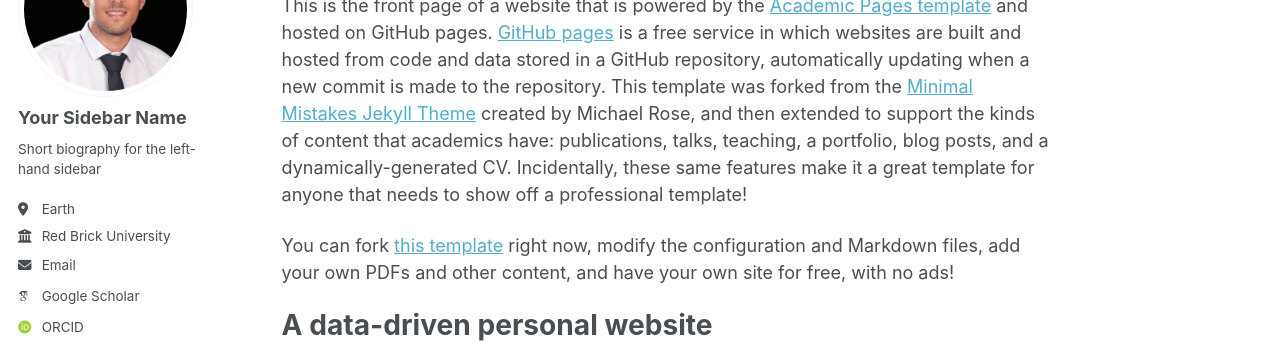
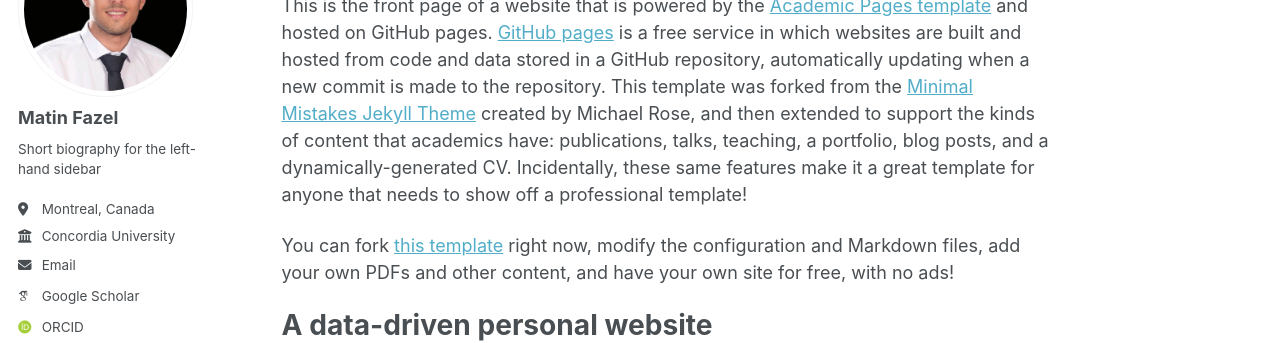
Before and after one commit to matinfazel/matinfazel.github.io, a Jekyll site: the page built from _pages/about.md, in a window 1280 px wide. Shown: the part 179-522 px from the top of the page. Built offline with Jekyll 4.4.1, drawn with Linux system fonts in a browser that asks for light colours; some web fonts are replaced; a script bundle is joined from its source files by our own code; library files that are not in the unit come from our copies.

Commit message:
added desc

```diff
--- a/_config.yml
+++ b/_config.yml
@@ -24,13 +24,13 @@
 author:
   # Biographic information
   avatar           : "profile.jpeg"
-  name             : "Your Sidebar Name"
+  name             : "Matin Fazel"
   pronouns         : # example: "she/her"
   bio              : "Short biography for the left-hand sidebar"
-  location         : "Earth"
-  employer         : "Red Brick University"
+  location         : "Montreal, Canada"
+  employer         : "Concordia University"
   uri              : # URL
-  email            : "none@example.org"
+  email            : "matinfazel1379@gmail.com"
 
   # Academic websites
   academia         : # URL
```
